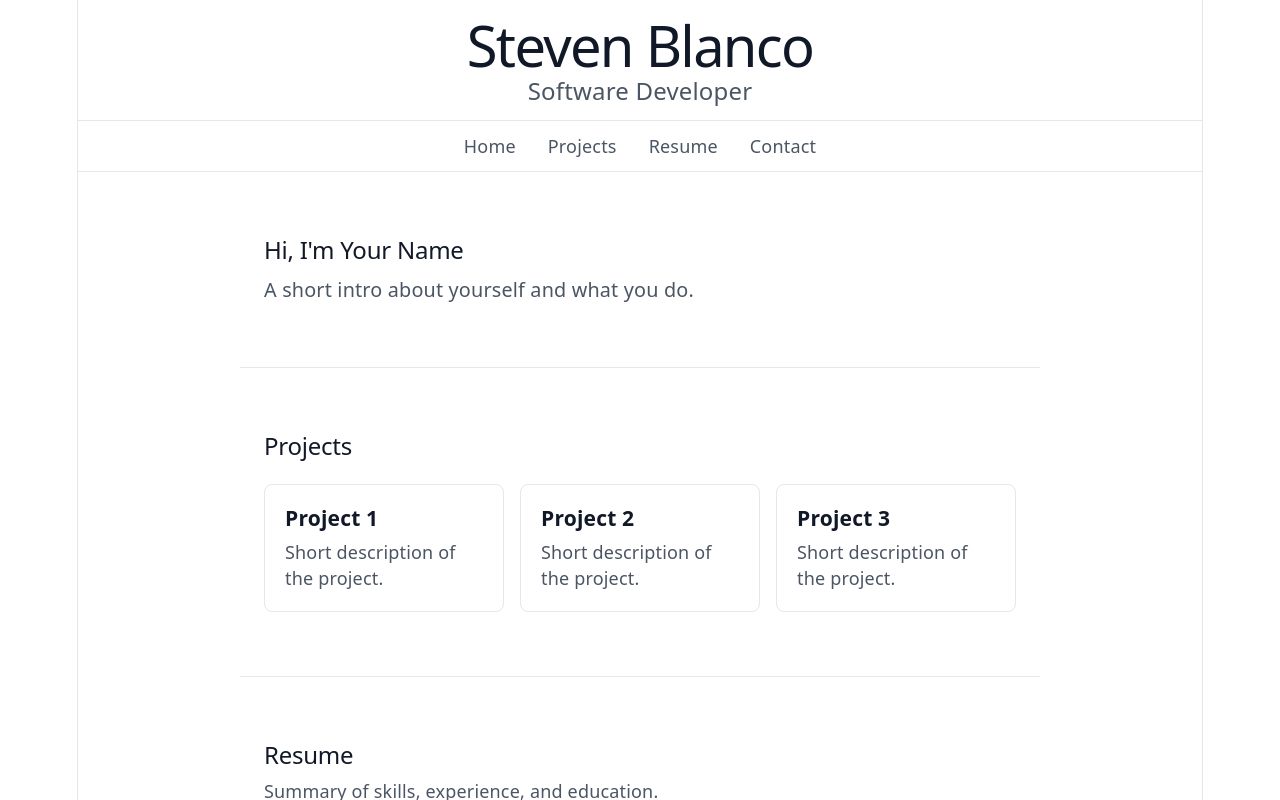
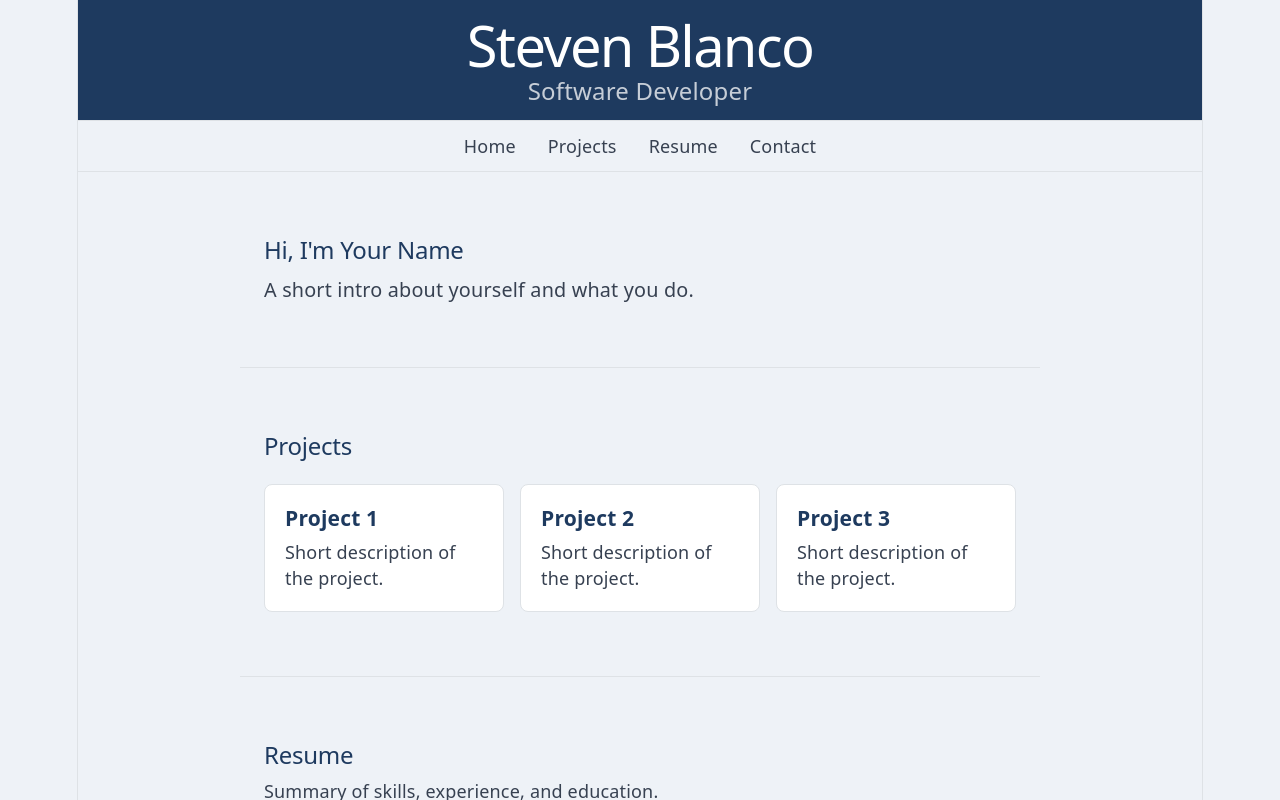
Before and after one commit to 19sblanco/website_2, a React (Vite) app in the folder src/frontend/: page / in a window 1280 px wide. Shown: the top 800 px of the page. Built offline with nearby package versions, Linux system fonts and the light colour scheme.

Commit message:
added navy blue and yellow color pallet

```diff
--- a/src/frontend/src/Footer.jsx
+++ b/src/frontend/src/Footer.jsx
@@ -1,9 +1,7 @@
 function Footer() {
   return (
     <footer className="site-footer">
-      <p>
-        © 2026 Your Name · <a href="mailto:you@example.com">you@example.com</a>
-      </p>
+      <p>2026 Steven Blanco</p>
     </footer>
   );
 }
--- a/src/frontend/src/index.css
+++ b/src/frontend/src/index.css
@@ -1,16 +1,17 @@
 :root {
-  /* ---- Colors: Minimalist Tech ---- */
-  --text: #4b5563; /* Medium gray for readable text */
-  --text-h: #111827; /* Near black for headings */
-  --bg: #ffffff; /* Crisp white background */
-  --border: #e5e7eb; /* Light gray borders */
-  --code-bg: #f9fafb; /* Very light gray for code/accents */
-  --accent: #0d9488; /* Vibrant teal accent */
-  --accent-bg: rgba(13, 148, 136, 0.1);
-  --accent-border: rgba(13, 148, 136, 0.5);
-  --social-bg: rgba(249, 250, 251, 0.5);
+  /* ---- Colors: Navy & Amber ---- */
+  --text: #374151; /* Cool gray for readable text */
+  --text-h: #1e3a5f; /* Deep navy for headings */
+  --bg: #eef2f7; /* Light blue-gray page background */
+  --border: #dee2e6; /* Light gray border */
+  --code-bg: #ffffff; /* White surface for subtle accents */
+  --accent: #d97706; /* Warm amber accent */
+  --accent-bg: rgba(217, 119, 6, 0.08);
+  --accent-border: rgba(217, 119, 6, 0.35);
+  --social-bg: rgba(248, 250, 252, 0.6);
   --shadow:
-    rgba(0, 0, 0, 0.1) 0 10px 15px -3px, rgba(0, 0, 0, 0.05) 0 4px 6px -2px;
+    rgba(30, 41, 59, 0.08) 0 10px 15px -3px,
+    rgba(15, 23, 42, 0.04) 0 4px 6px -2px;
 
   /* ---- Typography ---- */
   --sans: system-ui, "Segoe UI", Roboto, sans-serif;
@@ -64,18 +65,19 @@
 
 @media (prefers-color-scheme: dark) {
   :root {
-    /* ---- Dark Mode: Minimalist Tech ---- */
-    --text: #9ca3af; /* Light gray for readable text */
-    --text-h: #f9fafb; /* Off-white for headings */
-    --bg: #111827; /* Near black background */
-    --border: #374151; /* Dark gray borders */
-    --code-bg: #1f2937; /* Slightly lighter black for code/accents */
-    --accent: #2dd4bf; /* Lighter vivid teal accent for dark mode */
-    --accent-bg: rgba(45, 212, 191, 0.15);
-    --accent-border: rgba(45, 212, 191, 0.5);
-    --social-bg: rgba(31, 41, 55, 0.5);
+    /* ---- Dark Mode: Navy & Amber ---- */
+    --text: #cbd5e1; /* Light gray for readable text */
+    --text-h: #f8fafc; /* Soft off-white for headings */
+    --bg: #0f172a; /* Deep navy background */
+    --border: #1e293b; /* Dark slate border */
+    --code-bg: #111827; /* Dark slate accent surface */
+    --accent: #f59e0b; /* Amber accent for dark mode */
+    --accent-bg: rgba(245, 158, 11, 0.12);
+    --accent-border: rgba(245, 158, 11, 0.35);
+    --social-bg: rgba(30, 41, 59, 0.6);
     --shadow:
-      rgba(0, 0, 0, 0.4) 0 10px 15px -3px, rgba(0, 0, 0, 0.25) 0 4px 6px -2px;
+      rgba(0, 0, 0, 0.45) 0 10px 15px -3px,
+      rgba(15, 23, 42, 0.18) 0 4px 6px -2px;
   }
 }
 
@@ -93,16 +95,18 @@ body {
 
 .site-header {
   padding: var(--space-xl) var(--space-lg) var(--space-md);
+  background: #1e3a5f;
   border-bottom: 1px solid var(--border);
   text-align: center;
 }
 
 .site-header .site-title {
   margin: 0 0 var(--space-xs);
+  color: #ffffff;
 }
 
 .site-header .site-subtitle {
-  color: var(--text);
+  color: rgba(255, 255, 255, 0.75);
   margin-top: 20px;
   font-size: var(--font-size-h2);
 }
--- a/src/frontend/src/landingPage.css
+++ b/src/frontend/src/landingPage.css
@@ -11,6 +11,7 @@
 }
 
 .project-card {
+  background: #ffffff;
   border: 1px solid var(--border);
   border-radius: var(--radius-lg);
   padding: 20px;
```
